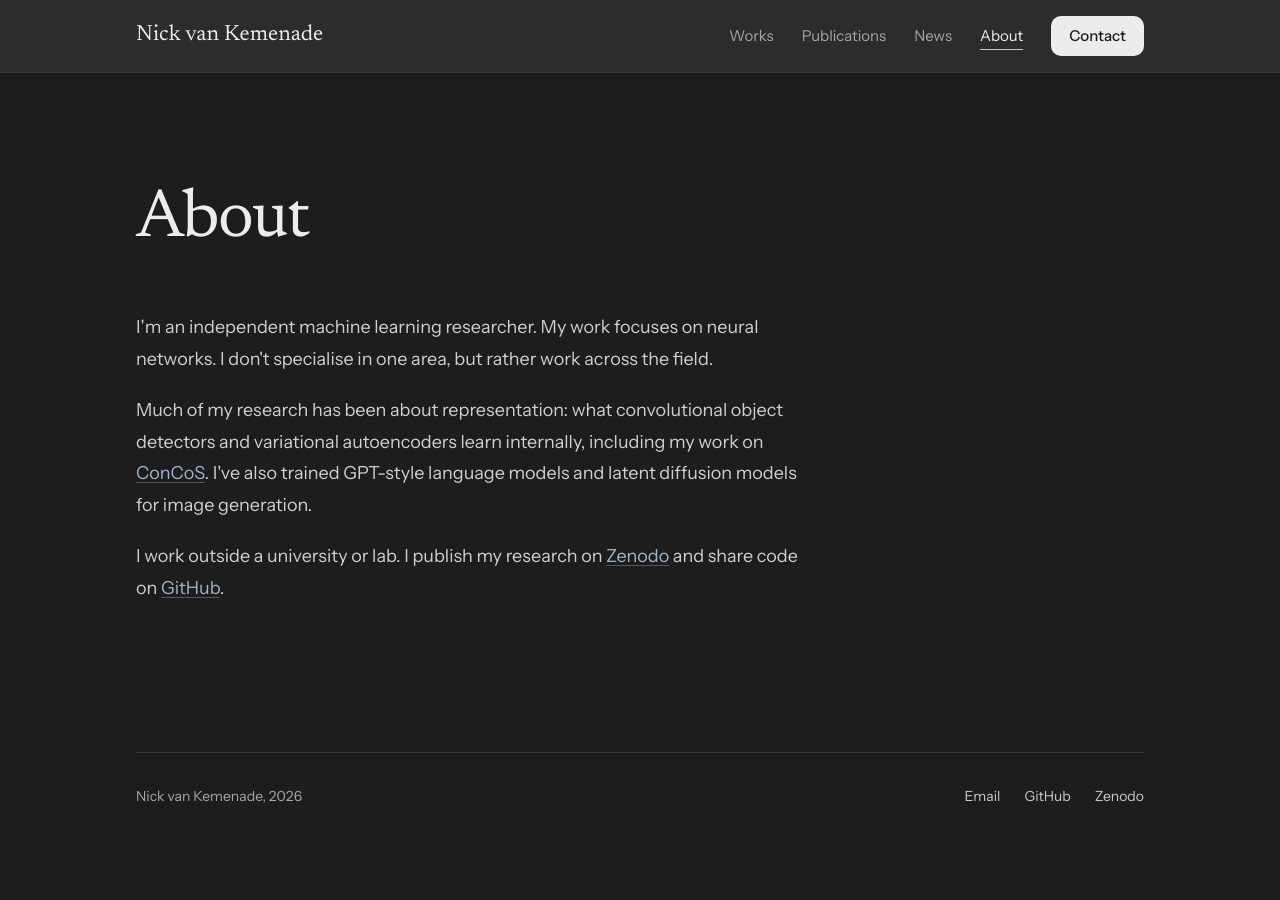
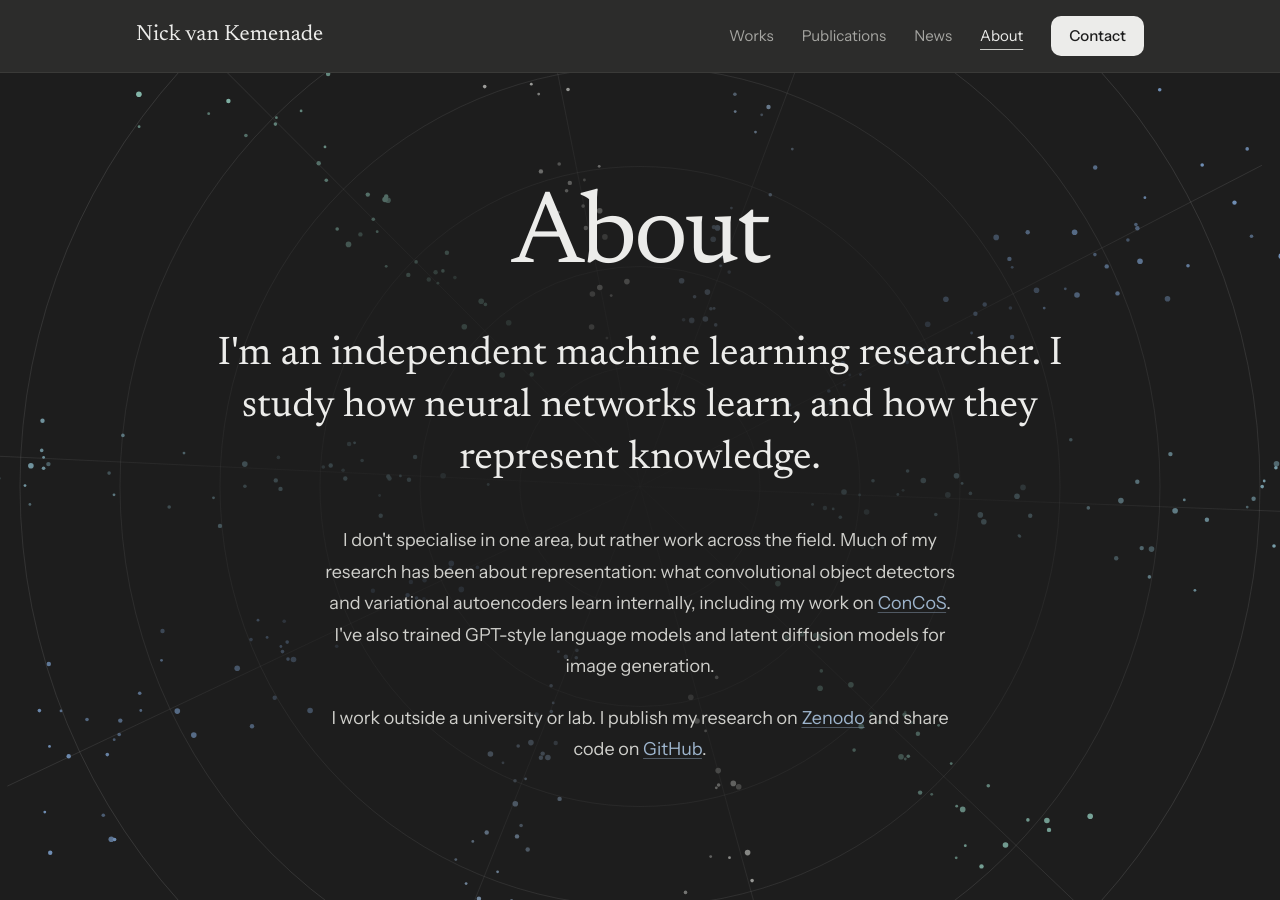
Before and after one commit to nickvankemenade-ai/nickvankemenade-ai.github.io, a Jekyll site: the page built from about/index.html, in a window 1280 px wide and 900 px high. Built offline with Jekyll 4.4.1, drawn with Linux system fonts in a browser that asks for light colours.

Commit message:
About and Contact: full-screen pages with a large background
Co-Authored-By: Claude Opus 5.5 <noreply@anthropic.com>

```diff
--- a/about/index.html
+++ b/about/index.html
@@ -1,12 +1,14 @@
 ---
 title: About
 ---
-<header class="page-head">
-  <h1>About</h1>
-</header>
-
-<div class="about prose">
-  <p>I'm an independent machine learning researcher. My work focuses on neural networks. I don't specialise in one area, but rather work across the field.</p>
-  <p>Much of my research has been about representation: what convolutional object detectors and variational autoencoders learn internally, including my work on <a href="{{ '/works/concos/' | relative_url }}">ConCoS</a>. I've also trained GPT-style language models and latent diffusion models for image generation.</p>
-  <p>I work outside a university or lab. I publish my research on <a href="https://zenodo.org/search?q=metadata.creators.person_or_org.name%3A%22van%20Kemenade%2C%20Nick%22&amp;l=list&amp;p=1&amp;s=10&amp;sort=bestmatch">Zenodo</a> and share code on <a href="https://github.com/nickvankemenade-ai">GitHub</a>.</p>
-</div>
+<section class="stage stage-centered art-bold-clusters scrim-soft">
+  <div class="stage-art" aria-hidden="true"></div>
+  <div class="stage-inner">
+    <h1 class="big-title">About</h1>
+    <p class="stage-lead">I'm an independent machine learning researcher. I study how neural networks learn, and how they represent knowledge.</p>
+    <div class="stage-copy">
+      <p>I don't specialise in one area, but rather work across the field. Much of my research has been about representation: what convolutional object detectors and variational autoencoders learn internally, including my work on <a href="{{ '/works/concos/' | relative_url }}">ConCoS</a>. I've also trained GPT-style language models and latent diffusion models for image generation.</p>
+      <p>I work outside a university or lab. I publish my research on <a href="https://zenodo.org/search?q=metadata.creators.person_or_org.name%3A%22van%20Kemenade%2C%20Nick%22&amp;l=list&amp;p=1&amp;s=10&amp;sort=bestmatch">Zenodo</a> and share code on <a href="https://github.com/nickvankemenade-ai">GitHub</a>.</p>
+    </div>
+  </div>
+</section>
--- a/assets/css/styles.css
+++ b/assets/css/styles.css
@@ -545,22 +545,77 @@ html { scroll-padding-top: 96px; }
   color: var(--text-body);
 }
 
-/* About */
-.about { padding-bottom: 128px; }
+/* Full-screen pages with a large background (About, Contact).
+   A dark scrim sits between the pattern and the text to keep it readable. */
+.stage {
+  position: relative;
+  isolation: isolate;
+  overflow: hidden;
+  display: flex;
+  align-items: center;
+  min-height: calc(100vh - 73px);
+  margin: 0 calc(50% - 50vw);
+  padding: 0 calc(50vw - 50%);
+}
+.stage-art {
+  position: absolute;
+  inset: 0;
+  z-index: -2;
+  background-repeat: no-repeat;
+  background-position: 50% 50%;
+}
+.stage::after {
+  content: "";
+  position: absolute;
+  inset: 0;
+  z-index: -1;
+  pointer-events: none;
+}
+.stage-inner { width: 100%; padding: 96px 0; }
+.stage-centered .stage-inner {
+  display: flex;
+  flex-direction: column;
+  align-items: center;
+  text-align: center;
+}
+.big-title {
+  margin: 0 0 40px;
+  font-size: clamp(56px, 8vw, 104px);
+  line-height: 1;
+  letter-spacing: -0.03em;
+}
+.stage-lead {
+  margin: 0 0 40px;
+  max-width: 860px;
+  font-family: var(--serif);
+  font-size: clamp(26px, 3.4vw, 40px);
+  line-height: 1.3;
+  color: var(--text);
+}
+.stage-copy { max-width: 640px; }
+.stage-copy p { margin: 0 0 20px; font-size: 18px; line-height: 1.75; color: var(--text-body); }
+
+.art-bold-clusters .stage-art { background-image: url("../img/hero/bold/clusters.svg"); background-size: max(1400px, 125vw) auto; }
+.art-bold-flows .stage-art { background-image: url("../img/hero/bold/flows.svg"); background-size: max(1400px, 130vw) auto; }
+.scrim-soft::after {
+  background: radial-gradient(ellipse 55% 60% at 50% 50%, rgba(29, 29, 29, 0.92) 0%, rgba(29, 29, 29, 0.7) 55%, rgba(29, 29, 29, 0) 100%);
+}
+.scrim-strong::after {
+  background: radial-gradient(ellipse 46% 48% at 50% 50%, rgba(29, 29, 29, 0.97) 0%, rgba(29, 29, 29, 0.9) 50%, rgba(29, 29, 29, 0.15) 100%);
+}
 
 /* Contact */
-.contact-list { list-style: none; margin: 0 0 128px; padding: 0; max-width: 820px; }
-.contact-list li {
-  display: grid;
-  grid-template-columns: 180px minmax(0, 1fr) minmax(0, 1fr);
-  gap: 8px 32px;
-  align-items: baseline;
-  padding: 28px 0;
-  border-top: 1px solid var(--border);
+.stage .lede { margin: 0 0 40px; }
+.contact-main {
+  font-family: var(--serif);
+  font-size: clamp(30px, 5vw, 64px);
+  letter-spacing: -0.02em;
+  color: var(--text);
+  text-decoration: none;
+  overflow-wrap: anywhere;
 }
-.contact-list li:last-child { border-bottom: 1px solid var(--border); }
-.contact-label { font-family: var(--serif); font-size: 24px; color: var(--silver); }
-.contact-list a { font-size: 17px; overflow-wrap: anywhere; }
+.contact-main:hover { color: var(--link-hover); }
+.contact-others { display: flex; flex-wrap: wrap; justify-content: center; gap: 12px; margin-top: 40px; }
 
 /* Footer */
 .site-footer {
@@ -579,7 +634,7 @@ html { scroll-padding-top: 96px; }
 .site-footer a:hover { color: var(--text); }
 
 @media (max-width: 760px) {
-  .work, .contact-list li, .article-top.has-media, .pub {
+  .work, .article-top.has-media, .pub {
     grid-template-columns: minmax(0, 1fr);
   }
   .work-media { order: -1; }
@@ -592,4 +647,9 @@ html { scroll-padding-top: 96px; }
   .tl-thumb.empty { display: none; }
   .pub { gap: 20px; }
   .pub-fig { width: 140px; height: 140px; }
+  .stage { min-height: 0; }
+  .stage-inner { padding: 72px 0 88px; }
+  .scrim-soft::after, .scrim-strong::after {
+    background: radial-gradient(ellipse 90% 60% at 50% 50%, rgba(29, 29, 29, 0.95) 0%, rgba(29, 29, 29, 0.8) 60%, rgba(29, 29, 29, 0.3) 100%);
+  }
 }
```
Also changed, not shown: contact/index.html (+18 -14 lines), assets/img/hero/bold/clusters.svg (added), assets/img/hero/bold/flows.svg (added).
